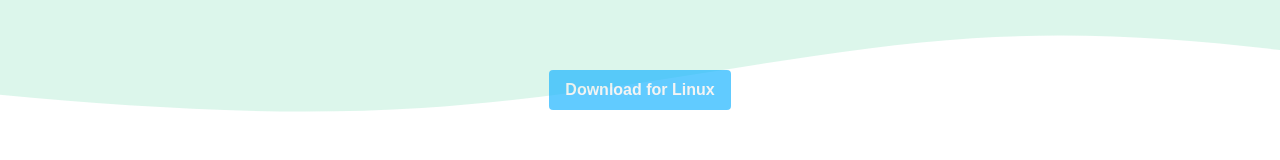
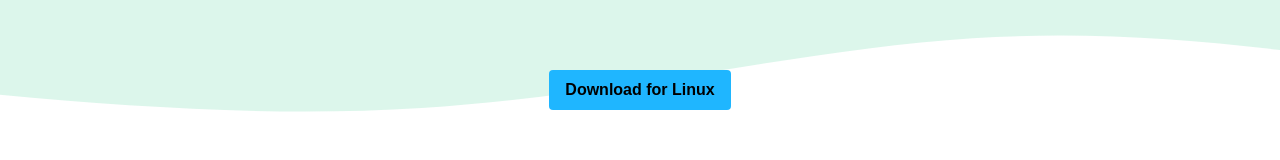
Before and after one commit to low-teck/vault-website, a Next.js app: page / in a window 1280 px wide. Shown: the part 564-724 px from the top of the page. Built offline with nearby package versions, Linux system fonts and the light colour scheme.

Commit message:
added production app links

```diff
--- a/pages/index.tsx
+++ b/pages/index.tsx
@@ -24,14 +24,20 @@
 			case "Mac":
 				// download mac app
 				setLink(
-					"https://github.com/low-teck/vault/releases/download/v0.1.0-alpha/Vault-0.1.0-arm64.dmg"
+					"https://github.com/low-teck/vault/releases/download/v0.1.0-alpha/Vault-0.1.0.dmg"
 				);
 				break;
 			case "Windows":
 				// download windows app
+				setLink(
+					"https://github.com/low-teck/vault/releases/download/v0.1.0-alpha/Vault.Setup.0.1.0.exe"
+				);
 				break;
 			case "Linux":
 				// download linux app
+				setLink(
+					"https://github.com/low-teck/vault/releases/download/v0.1.0-alpha/x_0.1.0_amd64.deb"
+				);
 				break;
 			default:
 				setLink("");
```
